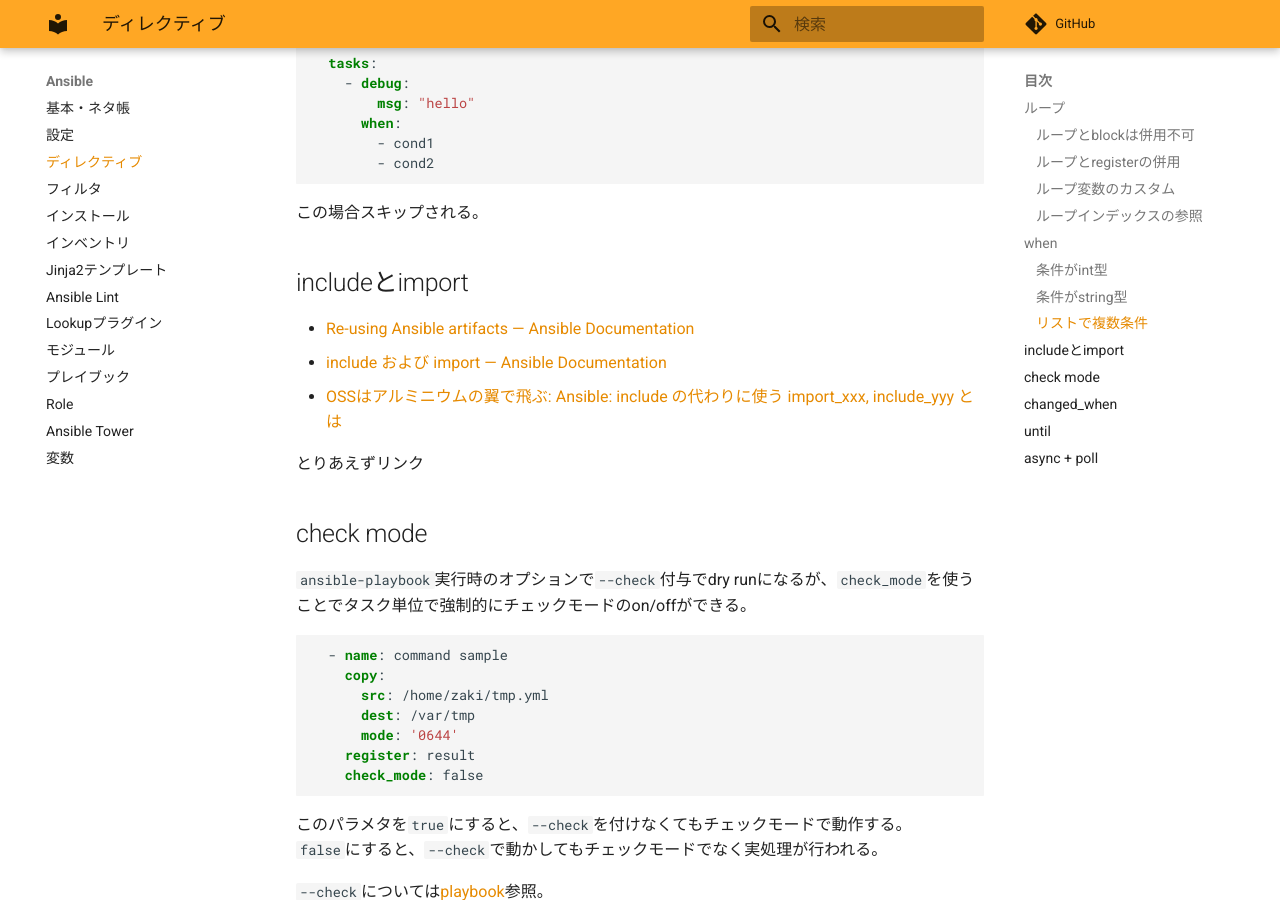
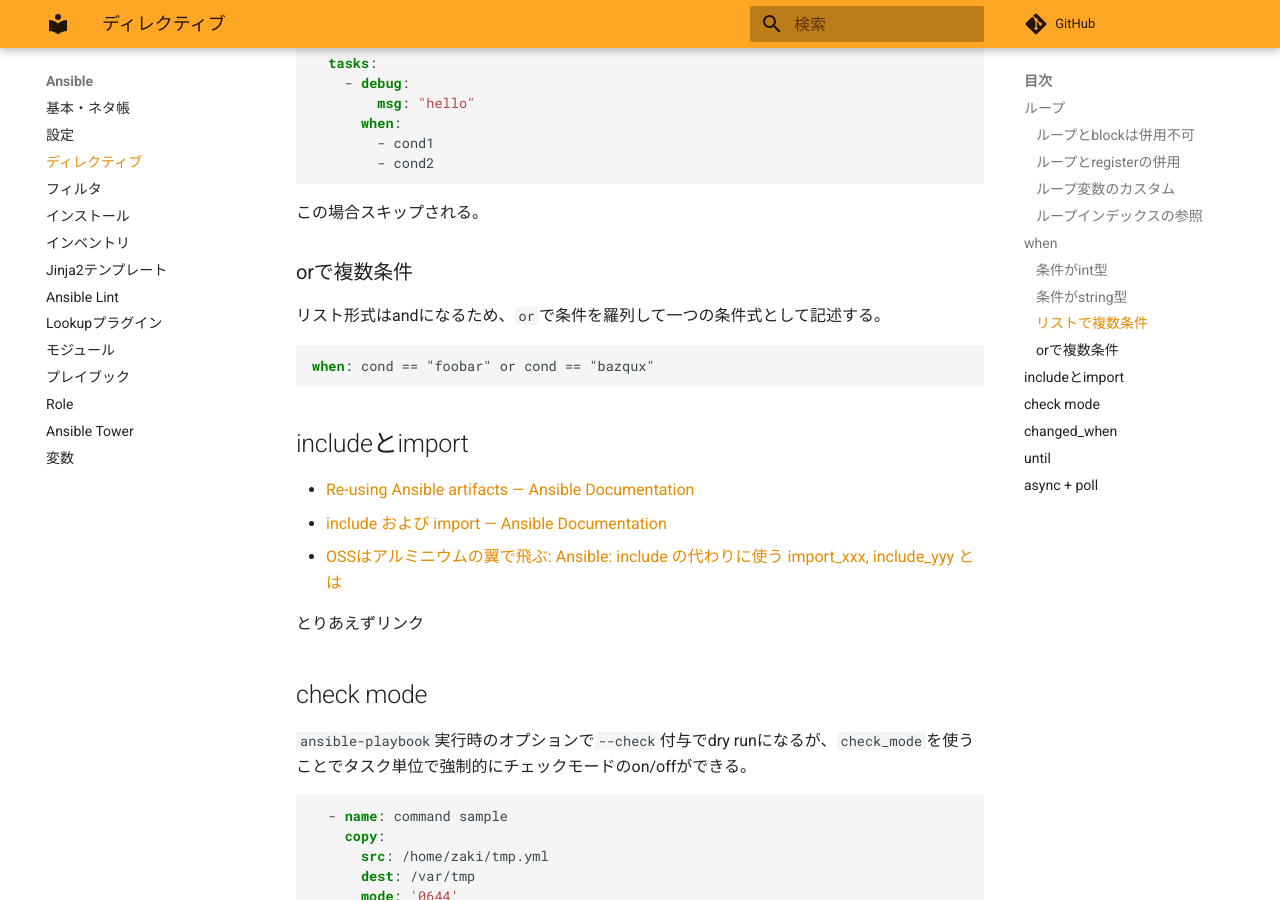
Before and after one commit to zaki-lknr/docs, an MkDocs documentation site: the page built from docs/Ansible/directives.md, in a window 1280 px wide and 900 px high, scrolled down 4724 px. Built offline with MkDocs 1.6.1 and Material for MkDocs 9.7.7, drawn with Linux system fonts in a browser that asks for light colours; comment, search, counter and statistics services are not loaded.

Commit message:
add: ansible/directives: whenでor条件

````diff
--- a/docs/Ansible/directives.md
+++ b/docs/Ansible/directives.md
@@ -231,6 +231,14 @@ ansible-core 2.11.3で確認 / 2.9だと構文エラー(文字列のみの判定
 
 この場合スキップされる。
 
+### orで複数条件
+
+リスト形式はandになるため、`or`で条件を羅列して一つの条件式として記述する。
+
+```yaml
+when: cond == "foobar" or cond == "bazqux"
+```
+
 ## includeとimport
 
 - [Re-using Ansible artifacts — Ansible Documentation](https://docs.ansible.com/ansible/latest/user_guide/playbooks_reuse.html)
````
